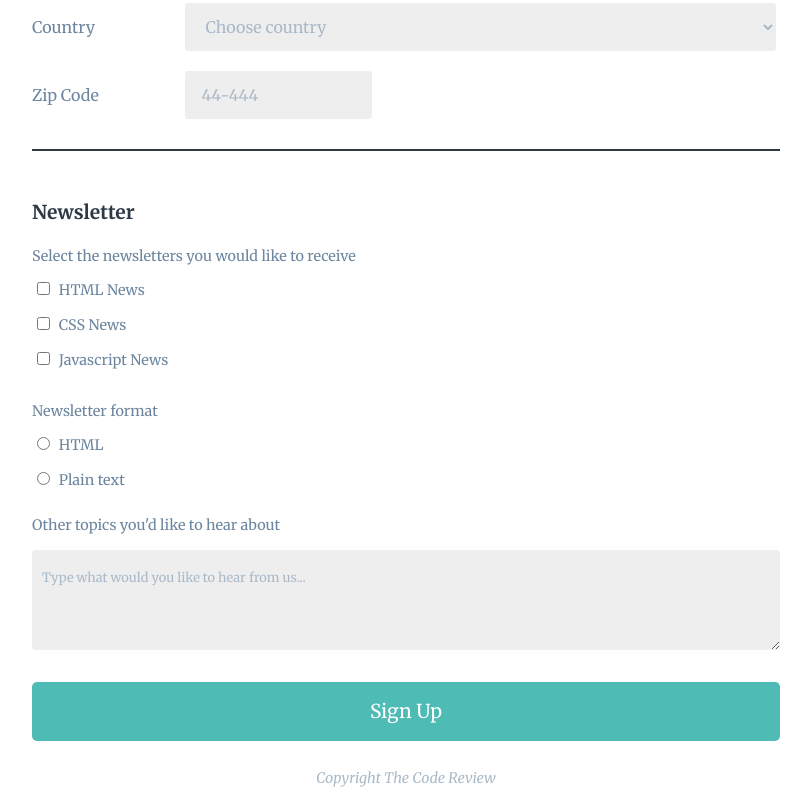
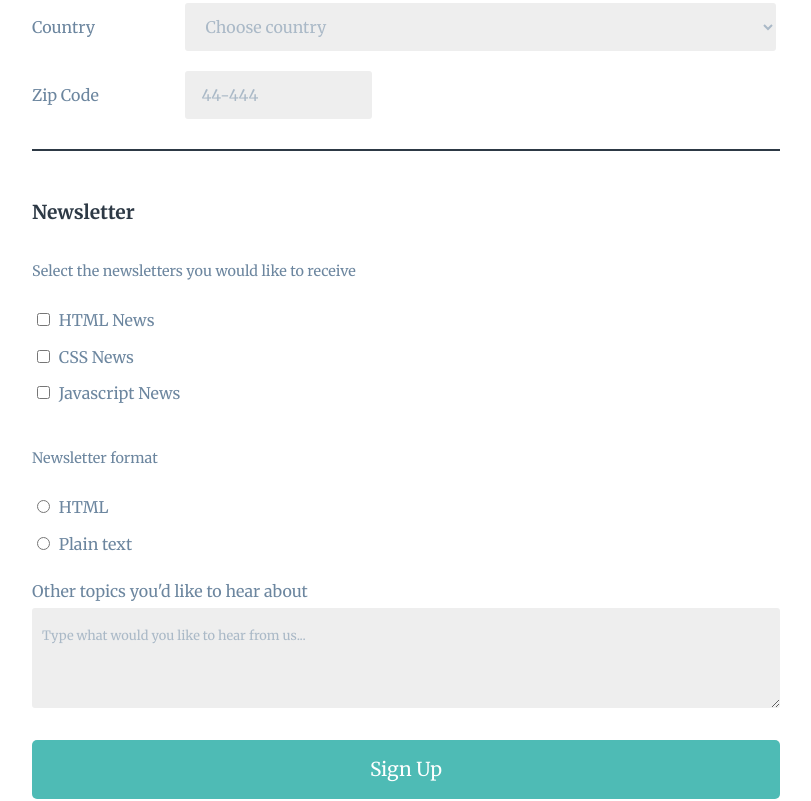
Before and after one commit to MaciejGL/Project-03-online-registration, a plain HTML site: page index.html in a window 1280 px wide. Shown: the part 652-1453 px from the top of the page, without its empty margins (234-1045 px from the left). Drawn offline with Linux system fonts and the light colour scheme.

Commit message:
Update Valid HTML and CSS

```diff
--- a/index.html
+++ b/index.html
@@ -48,29 +48,29 @@
                 <legend>Newsletter</legend>
 
                 <div class="wrapcheckform">
-                    <label for="newsletters">Select the newsletters you would like to receive</label>
+                    <p>Select the newsletters you would like to receive</p>
                     <div class="choice">
-                        <input type="checkbox" id="newsletter" name="news" value="html news">
-                        <p>HTML News</p>
+                        <input type="checkbox" id="html" name="news" value="html news">
+                        <label for="html">HTML News</label>
                     </div>
                     <div class="choice">
-                        <input type="checkbox" id="newsletter" name="news" value="css news">
-                        <p>CSS News</p>
+                        <input type="checkbox" id="css" name="news" value="css news">
+                        <label for="css">CSS News</label>
                     </div>
                     <div class="choice">
-                        <input type="checkbox" id="newsletter" name="news" value="javascript news">
-                        <p>Javascript News</p>
+                        <input type="checkbox" id="js" name="news" value="javascript news">
+                        <label for="js">Javascript News</label>
                     </div>
                 </div>
 
-                <label for="format">Newsletter format</label>
+                <p>Newsletter format</p>
                 <div class="choice">
-                    <input type="radio" id="format" name="format" value="html">
-                    <p>HTML</p>
+                    <input type="radio" id="htmlradio" name="format" value="html">
+                    <label for="htmlradio">HTML</label>
                 </div>
                 <div class="choice">
-                    <input type="radio" id="format" name="format" value="plain text">
-                    <p>Plain text</p>
+                    <input type="radio" id="plaintext" name="format" value="plain text">
+                    <label for="plaintext">Plain text</label>
                 </div>
 
                 <label class="labeltxt" for="textarea">Other topics you'd like to hear about</label>
--- a/scss/_components.scss
+++ b/scss/_components.scss
@@ -130,7 +130,7 @@ fieldset:nth-child(2) {
     }
 
 
-    label {
+    p {
         font-size: 0.9em;
         padding-bottom: 0.6em;
     }
@@ -144,7 +144,7 @@ fieldset:nth-child(2) {
         margin-bottom: 1.5em;
     }
 
-    p {
+    label {
         margin: 9px 0;
     }
 
```
Also changed, not shown: css/style.css.
